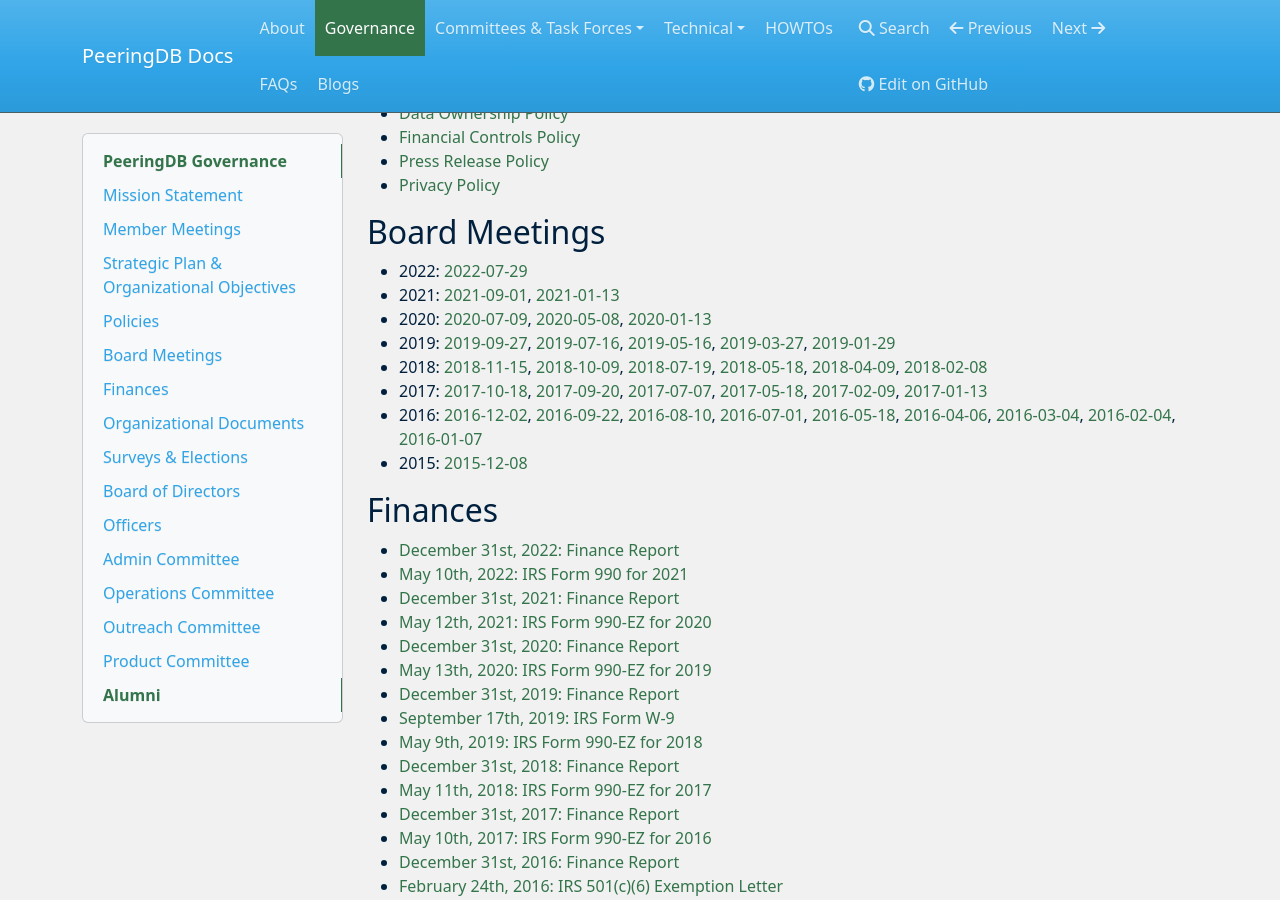
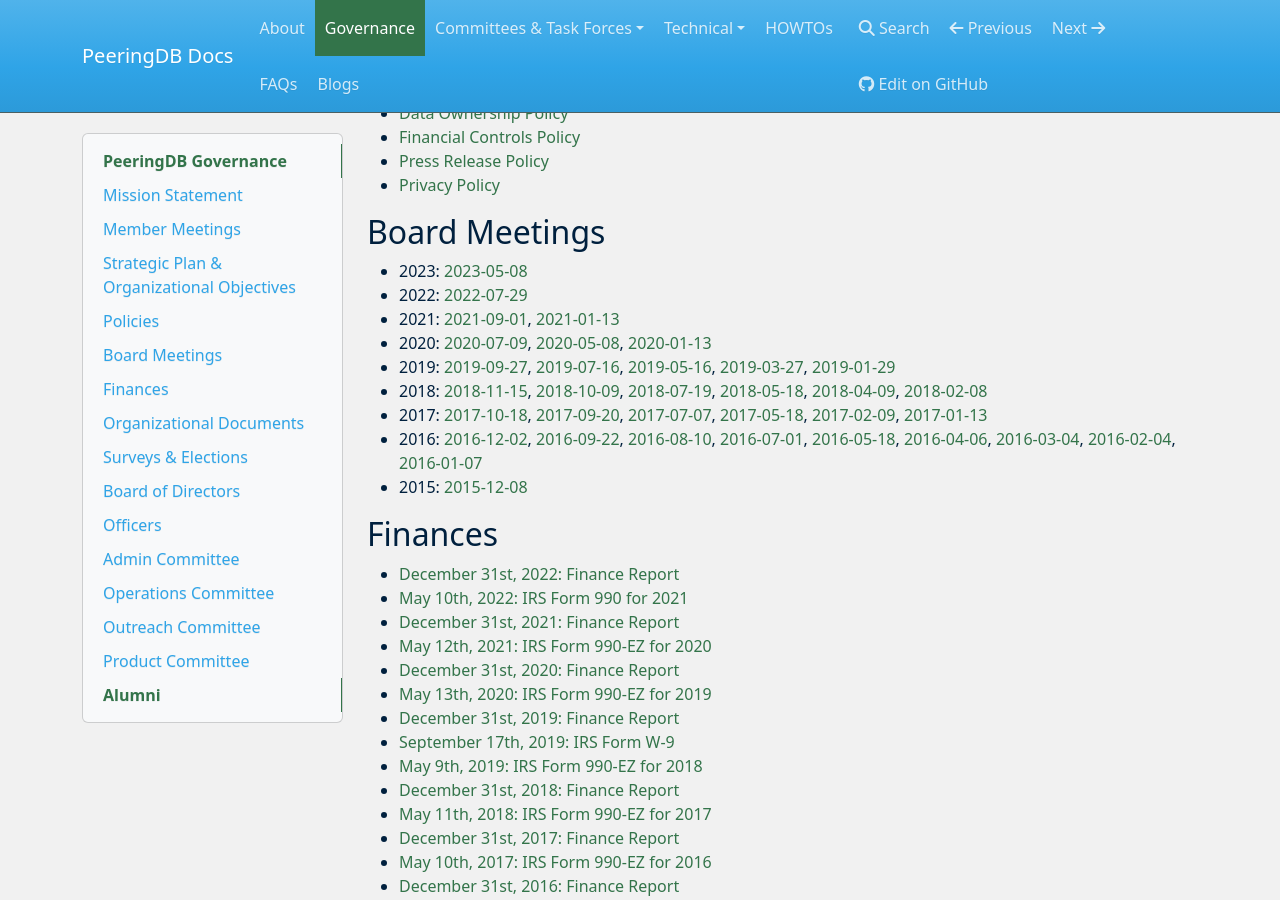
Before and after one commit to peeringdb/docs, an MkDocs documentation site: the page built from docs/gov.md, in a window 1280 px wide and 900 px high, scrolled down 684 px. Built offline with MkDocs 1.6.1, drawn with Linux system fonts in a browser that asks for light colours; nearby versions of some CDN libraries.

Commit message:
Board meeting.

```diff
--- a/docs/gov.md
+++ b/docs/gov.md
@@ -33,6 +33,7 @@
 
 ## Board Meetings
 
+- 2023: [2023-05-08](gov/legaldocs/2023-05-08_PeeringDB_Board_Minutes.pdf)
 - 2022: [2022-07-29](gov/legaldocs/2022-07-29_PeeringDB_Board_Minutes.pdf)
 - 2021: [2021-09-01](gov/legaldocs/2021-09-01_PeeringDB_Board_Consent_of_Directors_in_Lieu_of_Annual_Meeting.pdf), [2021-01-13](gov/legaldocs/2021-01-13_PeeringDB_Board_Minutes.pdf)
 - 2020: [2020-07-09](gov/legaldocs/2020-07-09_PeeringDB_Board_Minutes.pdf), [2020-05-08](gov/legaldocs/2020-05-08_PeeringDB_Board_Minutes.pdf), [2020-01-13](gov/legaldocs/2020-01-13_PeeringDB_Board_Minutes.pdf)
```
Also changed, not shown: 2 other files.
